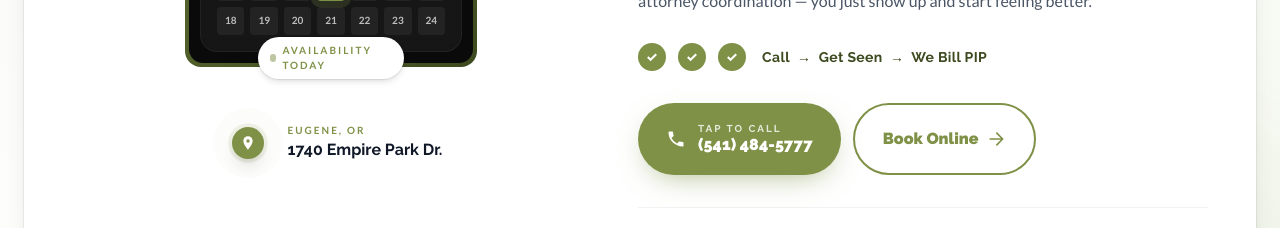
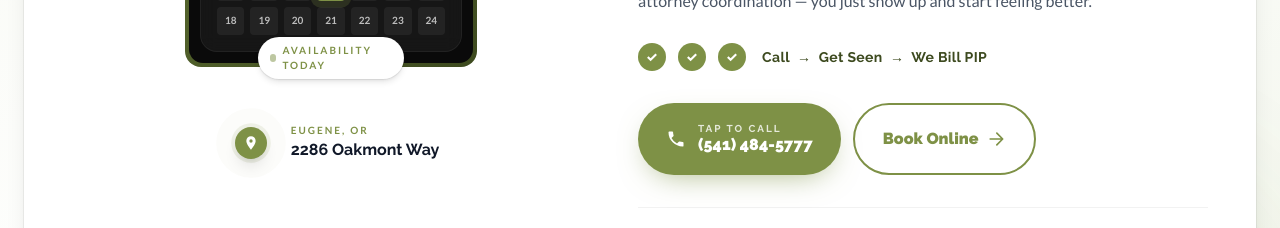
Before and after one commit to modfxmedia-ai/absolute-wellness, a Next.js app: page /auto-injury in a window 1280 px wide. Shown: the part 2000-2228 px from the top of the page. Built offline with nearby package versions, Linux system fonts and the light colour scheme.

Commit message:
auto injury page address update

```diff
--- a/app/auto-injury/page.tsx
+++ b/app/auto-injury/page.tsx
@@ -129,7 +129,7 @@ function ScheduleCard() {
                     Eugene, OR
                   </div>
                   <div className="font-[family-name:var(--font-raleway)] text-base font-bold text-gray-900">
-                    1740 Empire Park Dr.
+                    2286 Oakmont Way
                   </div>
                 </div>
               </div>
```
